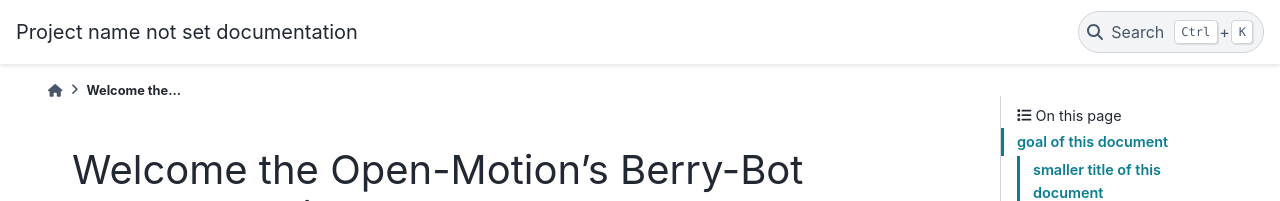
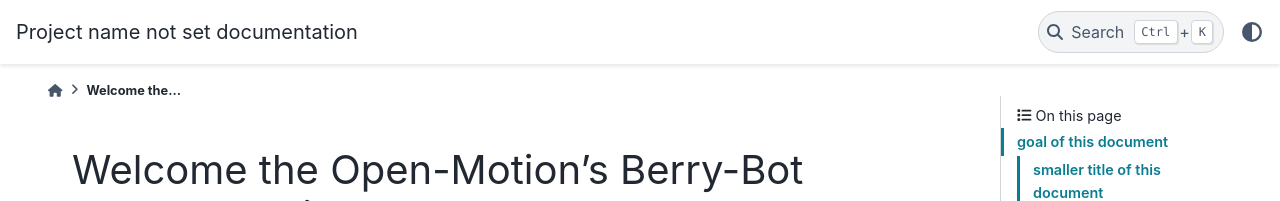
Before and after one commit to flippybit/the-hack-shack, a Sphinx documentation site: the page built from docs/intro.md, in a window 1280 px wide. Shown: the top 201 px of the page. Built offline with Sphinx 7.4.7 and the PyData theme 0.15.4, drawn with Linux system fonts in a browser that asks for light colours.

Commit message:
final try for navbar today

```diff
--- a/docs/conf.py
+++ b/docs/conf.py
@@ -2,11 +2,6 @@
 master_doc = 'index'
 
 extensions = ['myst_parser']
-
-
-html_theme_options = {
-"show_nav_level": 0,
-"navbar_start": ["navbar-logo"],
-"navbar_center": ["navbar-nav"],
-"navbar_end": ["navbar-icon-links"]
+html_sidebars = {
+    "**": ["sidebar-nav-bs", "sidebar-ethical-ads"]
 }
```
Also changed, not shown: docs/index.md (+3 -0 lines).
